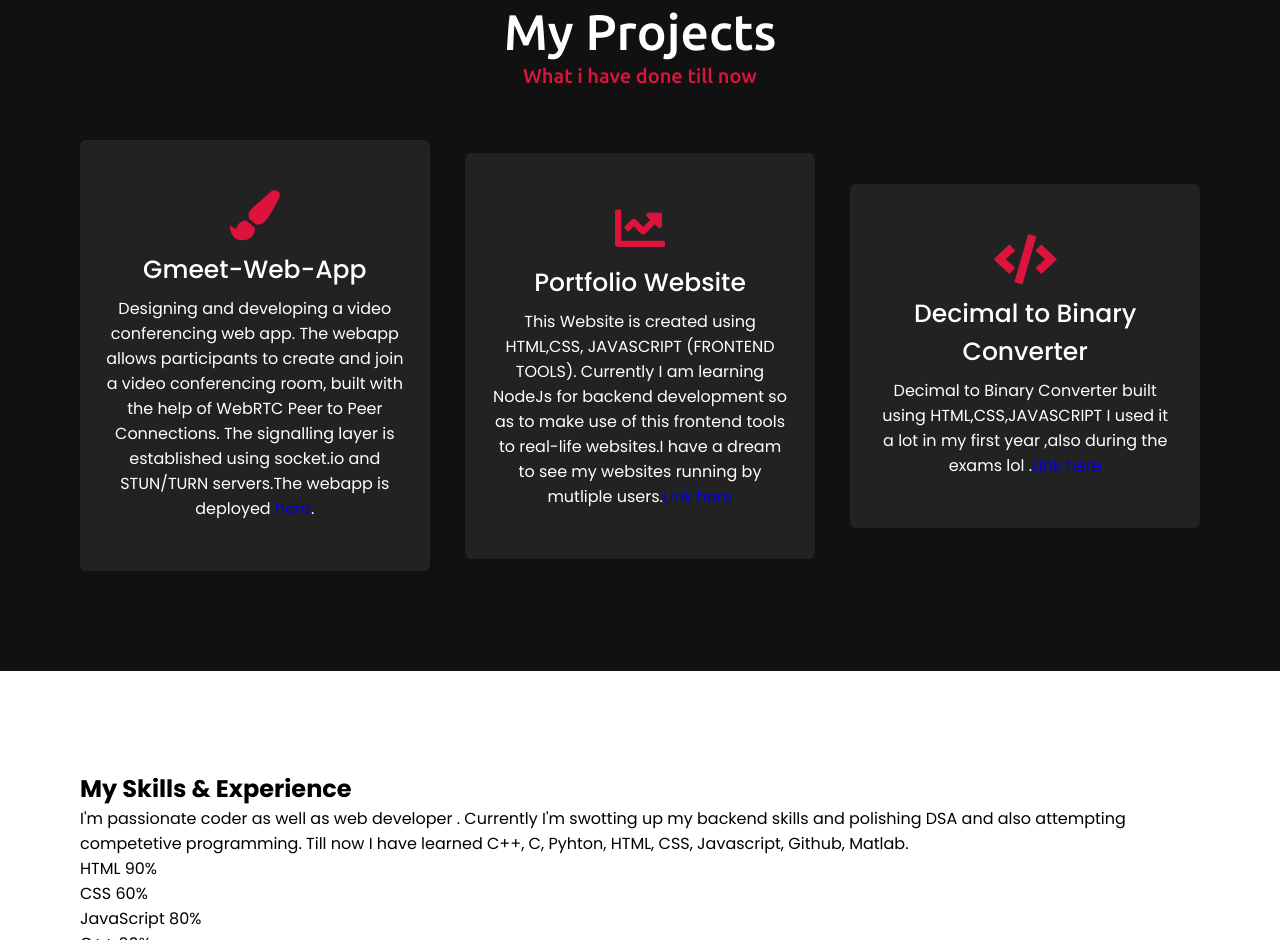
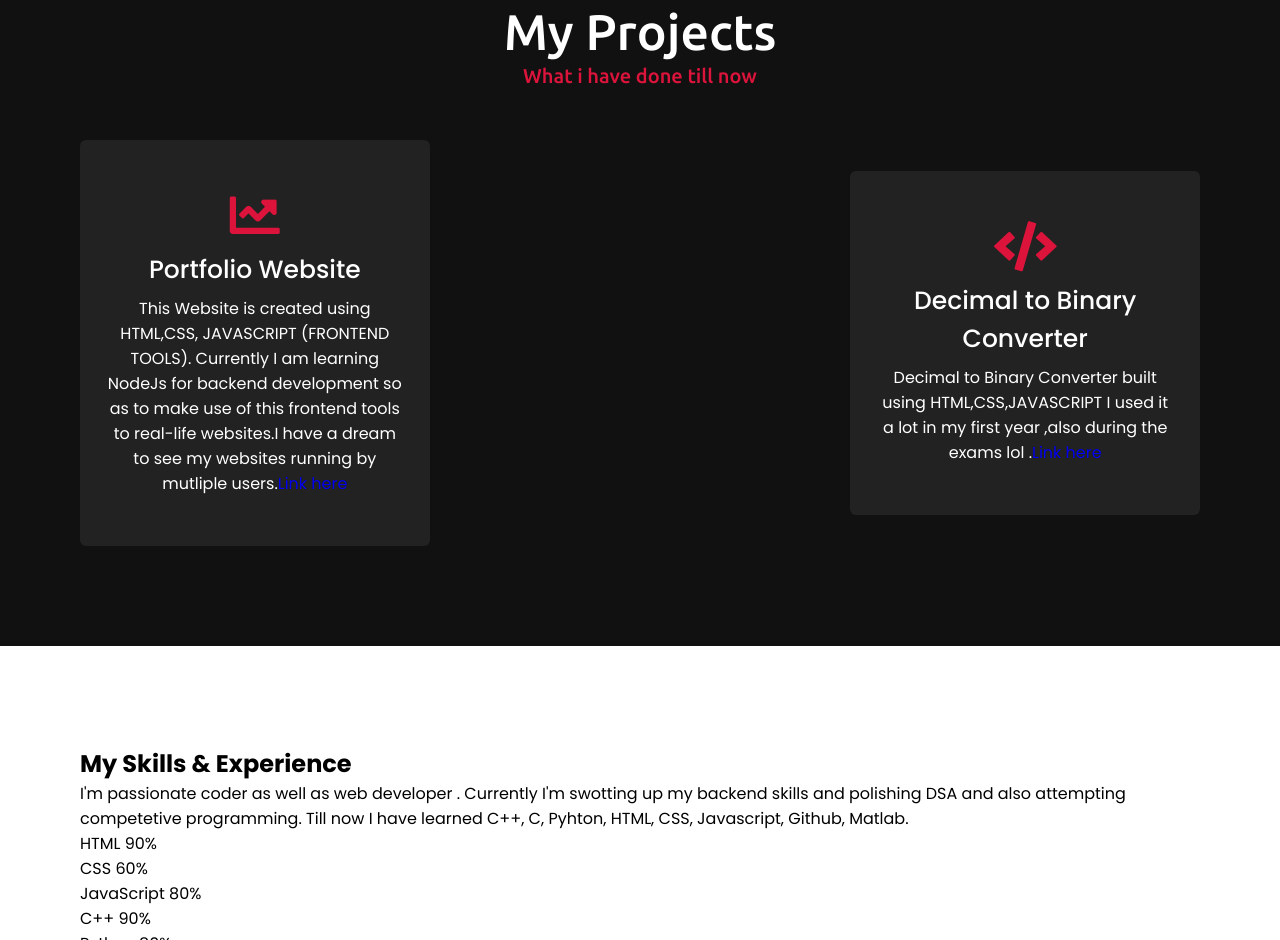
Before and after one commit to Pankajjsuthar/Pankajjsuthar.github.io, a plain HTML site: page portfolio/index.html in a window 1280 px wide. Shown: the part 1539-2479 px from the top of the page. Drawn offline with nearby package versions, Linux system fonts and the light colour scheme.

Commit message:
Update index.html

```diff
--- a/portfolio/index.html
+++ b/portfolio/index.html
@@ -101,13 +101,7 @@
         <div class="max-width">
             <h2 class="title">My Projects</h2>
             <div class="serv-content">
-                <div class="card">
-                    <div class="box">
-                        <i class="fas fa-paint-brush"></i>
-                        <div class="text">Gmeet-Web-App</div>
-                        <p>Designing and developing a video conferencing web app. The webapp allows participants to create and join a video conferencing room, built with the help of WebRTC Peer to Peer Connections. The signalling layer is established using socket.io and STUN/TURN servers.The webapp is deployed <a href=" https://videochatms.herokuapp.com/">here</a>.</p>
-                    </div>
-                </div>
+
                 <div class="card">
                     <div class="box">
                         <i class="fas fa-chart-line"></i>
```
